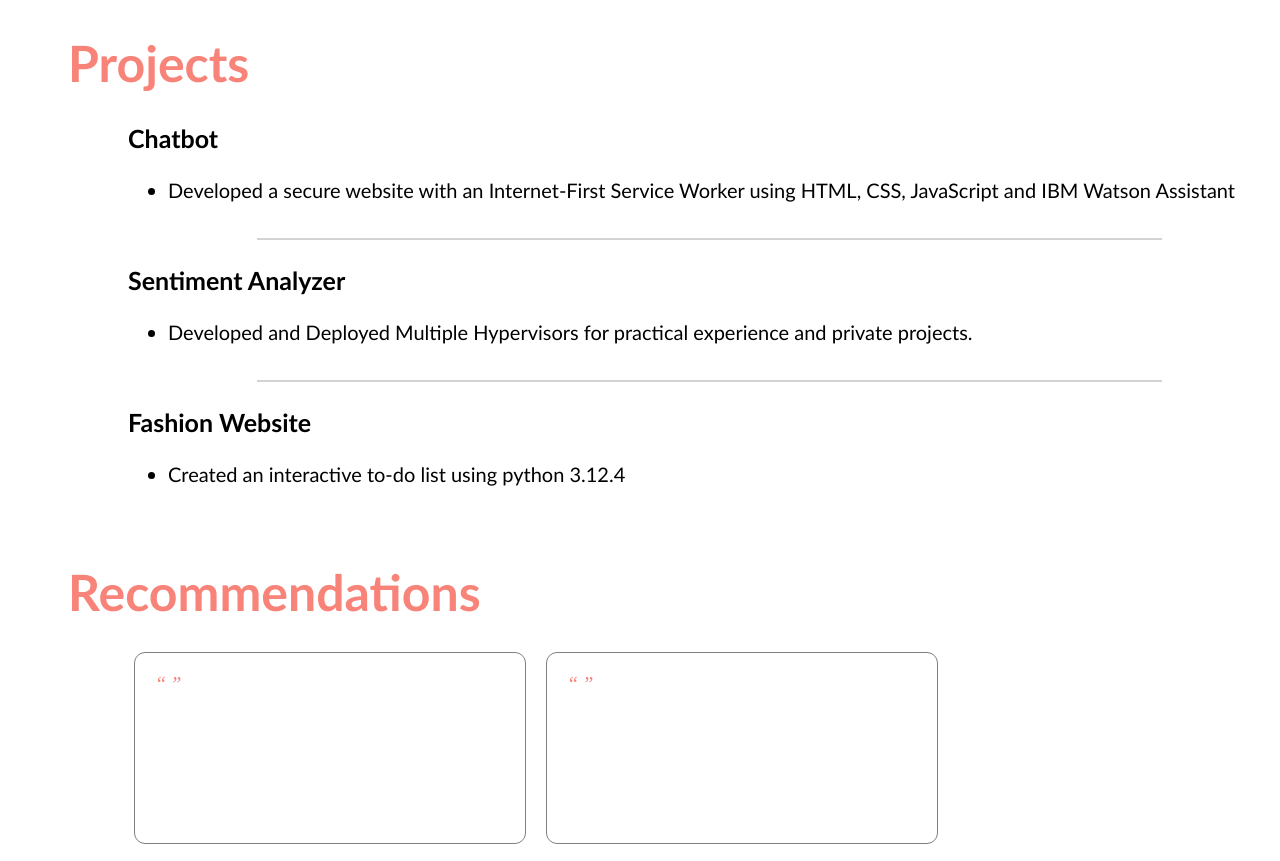
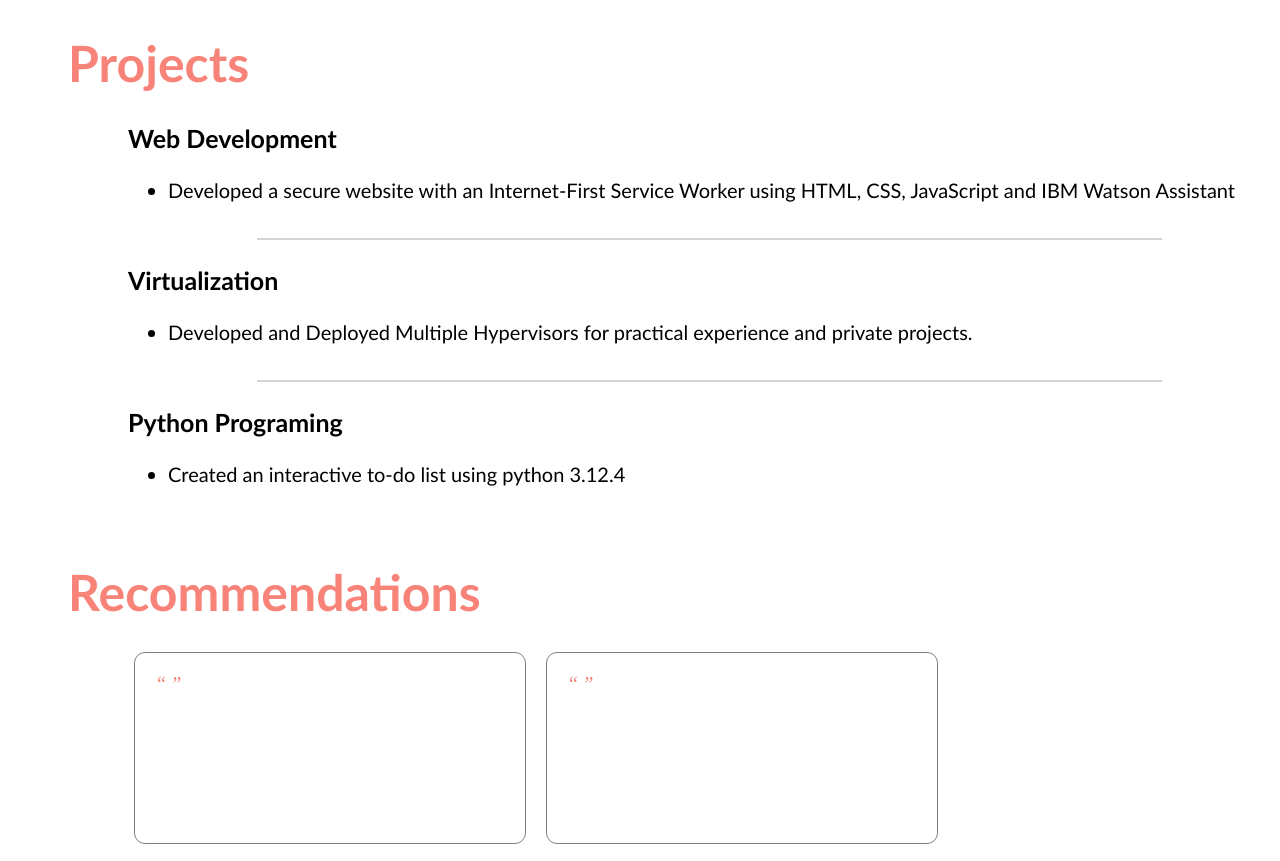
Before and after one commit to haithcock/Dakota-Webpage-Portfolio, a plain HTML site: page index.html in a window 1280 px wide. Shown: the part 860-1721 px from the top of the page. Drawn offline with Linux system fonts and the light colour scheme.

Commit message:
Update index.html
Renamed Projects

```diff
--- a/index.html
+++ b/index.html
@@ -96,21 +96,21 @@
 
         <div id="projects-container" class="projects-container">
           <div class="project-card">
-            <h3>Chatbot</h3>
+            <h3>Web Development</h3>
             <ul>
               <li>Developed a secure website with an Internet-First Service Worker using HTML, CSS, JavaScript and IBM Watson Assistant</li>
             </ul>
           </div>
           <hr>
           <div class="project-card">
-            <h3>Sentiment Analyzer</h3>
+            <h3>Virtualization</h3>
             <ul>
               <li>Developed and Deployed Multiple Hypervisors for practical experience and private projects.</li>
             </ul>
           </div>
           <hr>
           <div class="project-card">
-            <h3>Fashion Website</h3>
+            <h3>Python Programing</h3>
             <ul>
               <li>Created an interactive to-do list using python 3.12.4 </li>
             </ul>
```
